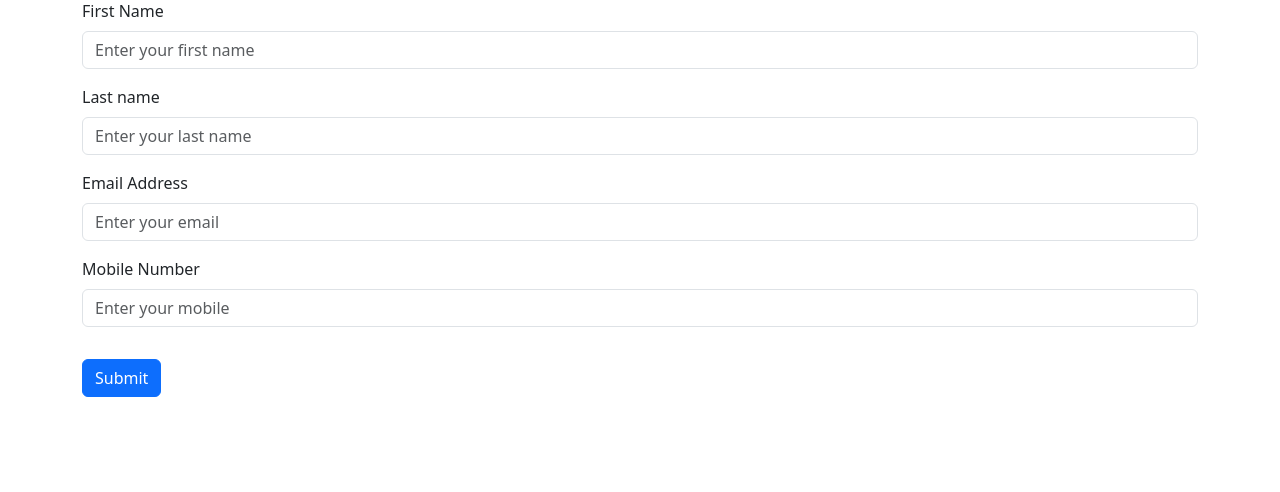
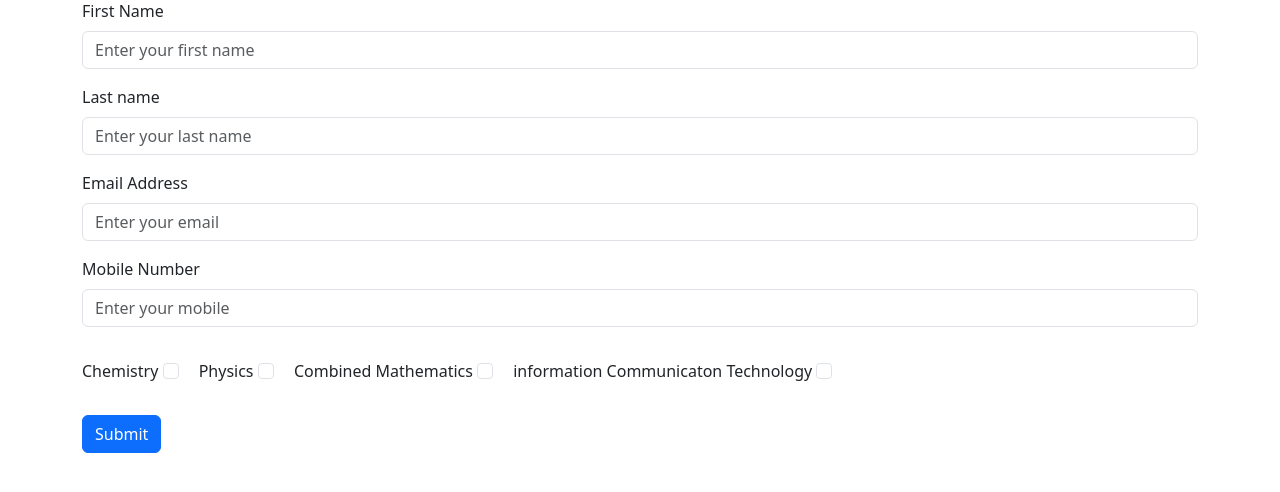
Before and after one commit to don-maleesha/php_crud, a PHP site: page / in a window 1280 px wide. Shown: the part 25-517 px from the top of the page. Run offline with PHP 8.4, Linux system fonts and the light colour scheme.

Commit message:
checkbox not completed

```diff
--- a/index.php
+++ b/index.php
@@ -8,12 +8,15 @@ if (isset($_POST['submit'])) {
     $lname = $_POST['lastName'];
     $email = $_POST['emailAddress'];
     $mobile = $_POST['mobilenumber'];
+    $subjects = $_POST['subjects']; //this is array form(checkbox)
 
+    //convert array into string(checkbox)
+    $allData = implode(",", $subjects);
     //access the database
 
 
     //insert query
-    $sql = "INSERT INTO users (firstName, lastName, emailAddress, mobileNumber) VALUES ('$fname', '$lname', '$email', '$mobile') ";
+    $sql = "INSERT INTO users (firstName, lastName, emailAddress, mobileNumber, subjects) VALUES ('$fname', '$lname', '$email', '$mobile', '$allData') ";
 
     //checking
     $result = mysqli_query($conn, $sql);
@@ -59,7 +62,25 @@ if (isset($_POST['submit'])) {
                 <label for="mobile" class="form-label">Mobile Number</label>
                 <input type="mobile" class="form-control" id="mobile" placeholder="Enter your mobile" name="mobilenumber" autocomplete="off">
             </div>
-            <button type="submit" class="btn btn-primary my-3" name="submit">Submit</button>
+            <div class="form-check-inline my-3">
+                <label class="form-check-label" for="chem">Chemistry</label>
+                <input class="form-check-input" type="checkbox" value="Chemistry" id="chem" name="subjects[]">
+            </div>
+            <div class="form-check-inline my-3">
+                <label class="form-check-label" for="cs0">Physics</label>
+                <input class="form-check-input" type="checkbox" value="Physics" id="cs0" name="subjects[]">
+            </div>
+            <div class="form-check-inline my-3">
+                <label class="form-check-label" for="cm">Combined Mathematics</label>
+                <input class="form-check-input" type="checkbox" value="Combined Mathematics" id="cm" name="subjects[]">
+            </div>
+            <div class="form-check-inline my-3">
+                <label class="form-check-label" for="ict">information Communicaton Technology</label>
+                <input class="form-check-input" type="checkbox" value="information Communicaton Technology" id="ict" name="subjects[]">
+            </div>
+            <div>
+                <button type="submit" class="btn btn-primary my-3" name="submit">Submit</button>
+            </div>
         </form>
     </div>
 </body>
```
